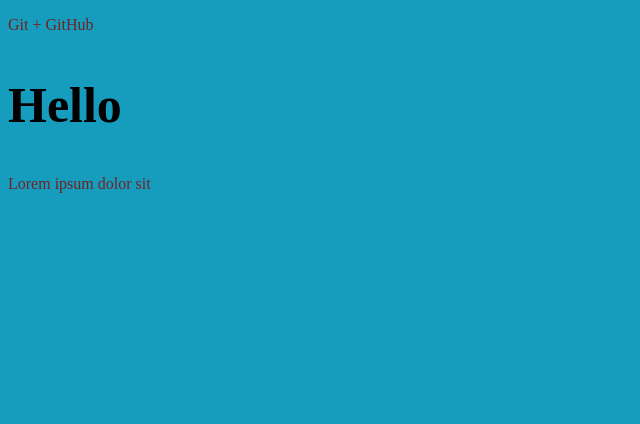
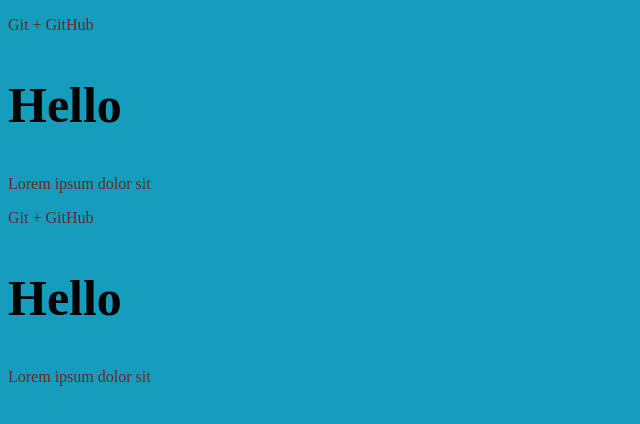
Before and after one commit to JanekRoos/gittest, a plain HTML site: page index.html in a window 1280 px wide. Shown: the whole page, without its empty margins (0-640 px from the left). Drawn offline with Linux system fonts and the light colour scheme.

Commit message:
Branch about and work in it

```diff
--- a/index.html
+++ b/index.html
@@ -22,6 +22,12 @@
   </p>
   <h2>Hello</h2>
   <p>Lorem ipsum dolor sit</p>
+  <p>
+  <!-- Навигация -->
+  Git + GitHub
+  </p>
+  <h2>Hello</h2>
+  <p>Lorem ipsum dolor sit</p>
   <footer>
   <!-- Подвал сайта-->
   </footer>
```
